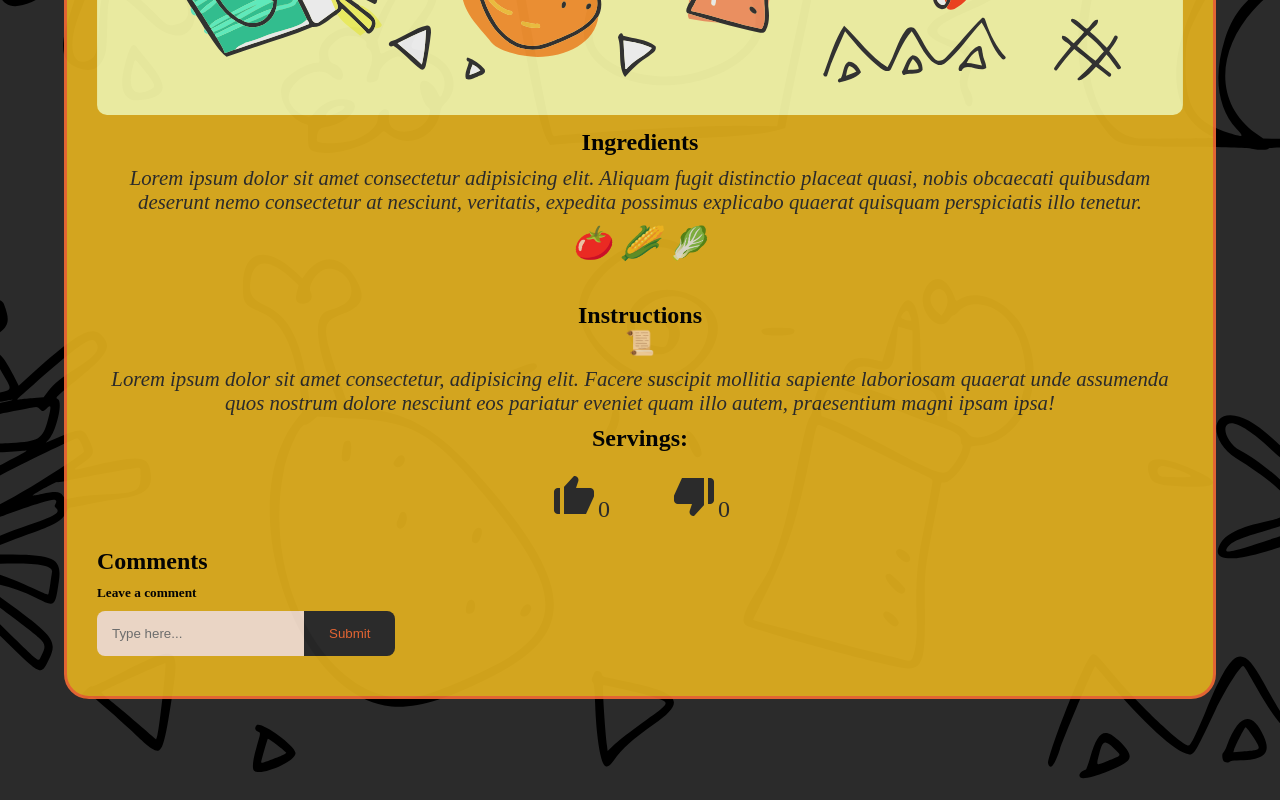
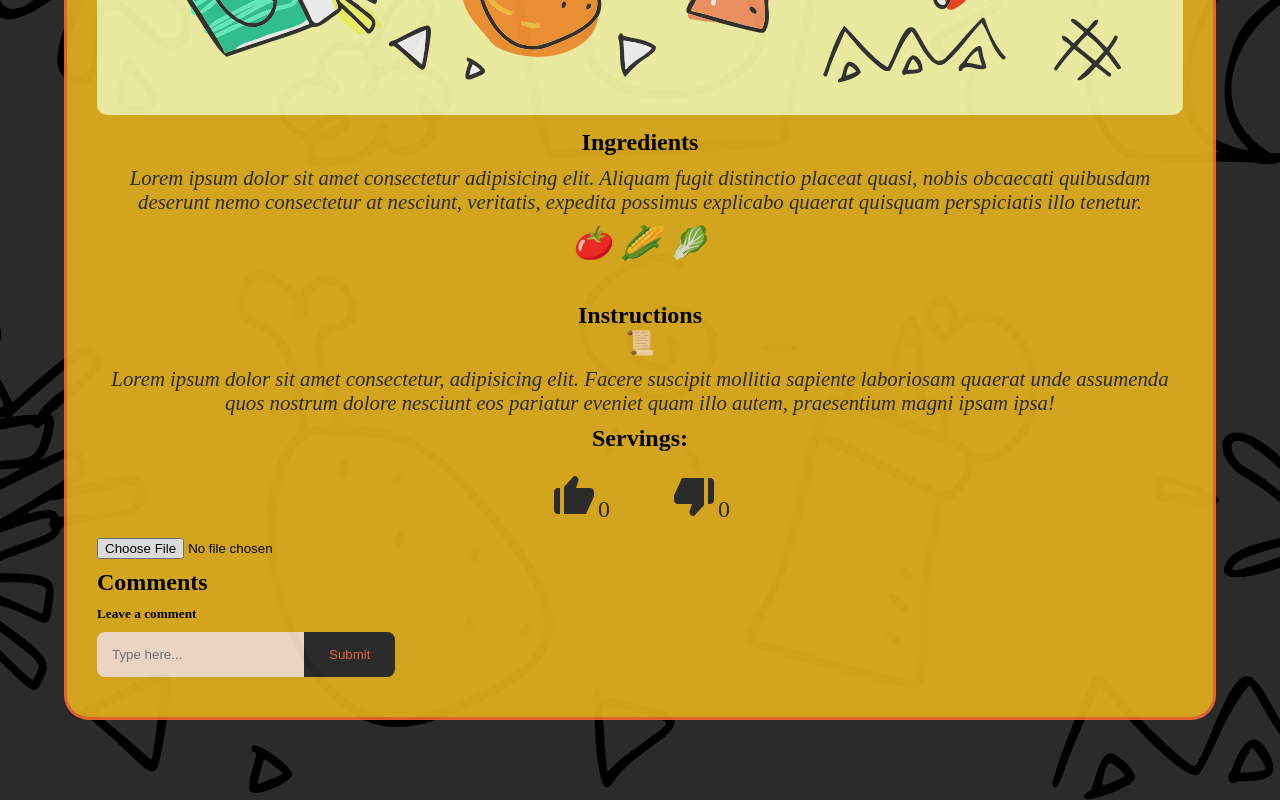
Before and after one commit to NgochoCharity/Recipe-App, a plain HTML site: page index.html in a window 1280 px wide. Shown: the part 1260-2060 px from the top of the page. Before the commit the page ends 2039 px from the top, so only its background shows below. Drawn offline with nearby package versions, Linux system fonts and the light colour scheme.

Commit message:
gives a class t the container

```diff
--- a/index.html
+++ b/index.html
@@ -24,7 +24,9 @@
               <input type="submit" id="submit" value= " Search" />
            </form>
         </div>
-        <div class="content">
+
+        <div class="contain">
+          <div class="content">
 
             <h1 class="recipeTitle">Recipe</h1>
 
@@ -51,7 +53,7 @@
                  <li id="like"><i class='bx bxs-like'></i><span id="add">0</span></li>
                  <li id="dislike"><i class='bx bxs-dislike' ></i><span id="ADD">0</span></li>
             </div>
-            <!-- <input type="file" id="inputImage" accept="image/png, image/jpg, image/jpeg"> -->
+            <input type="file" id="inputImage" accept="image/png, image/jpg, image/jpeg">
 
             <h2>Comments</h2>
 
@@ -64,7 +66,8 @@
             </form>
             <ul id='list' id='comments'></ul>
 
-  </div>
+          </div>
+        </div>
         </div>
     </section>
 
```
